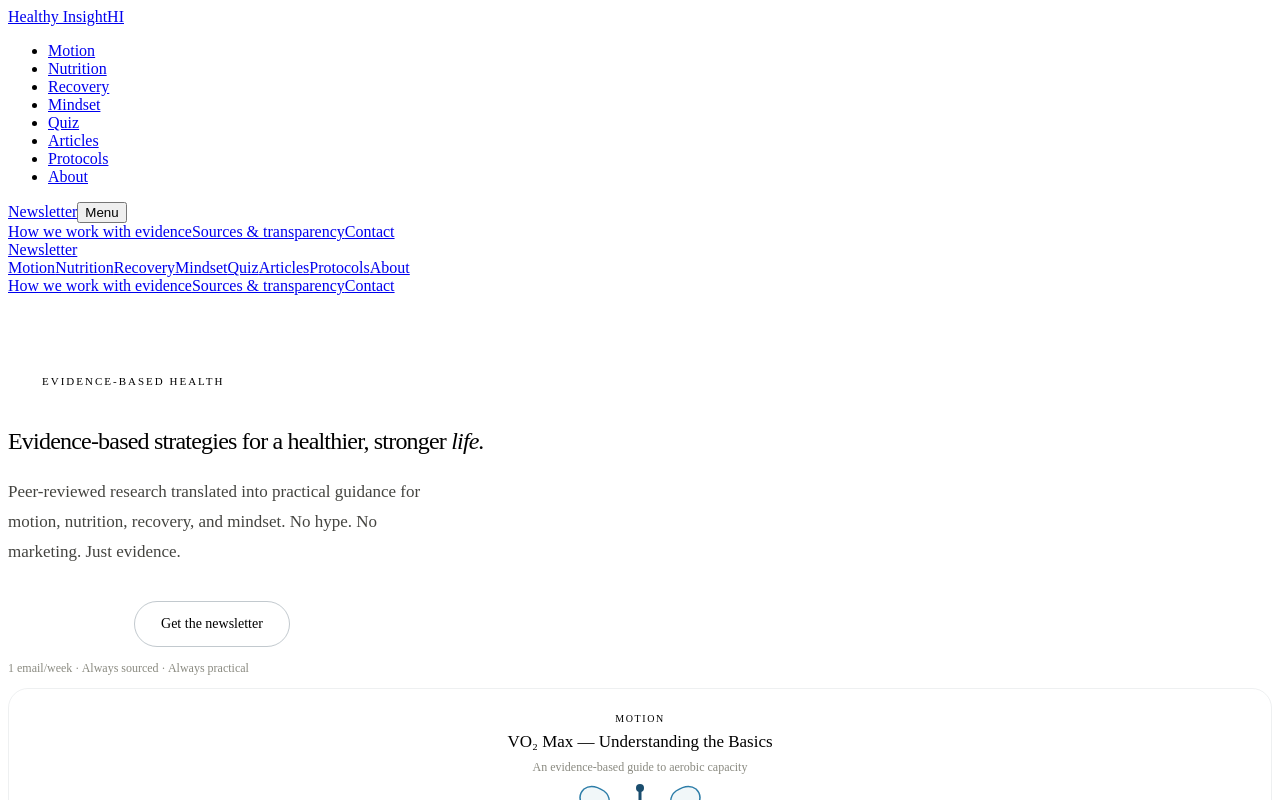
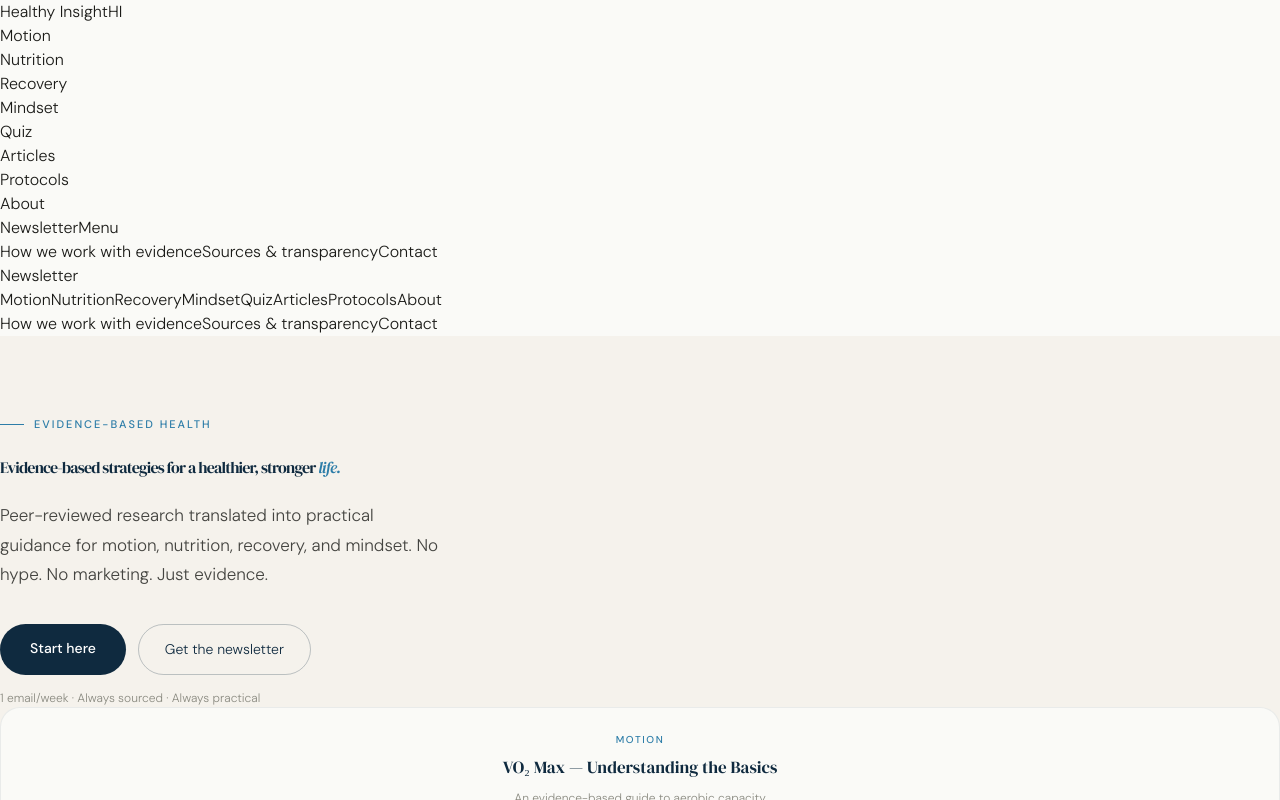
Before and after one commit to Healthyinsight/HIwebsite, a Next.js app: page / in a window 1280 px wide. Shown: the top 800 px of the page. Built offline with nearby package versions, Linux system fonts and the light colour scheme.

Commit message:
Update globals.css with new styles

```diff
--- a/src/styles/globals.css
+++ b/src/styles/globals.css
@@ -1,6 +1,31 @@
-.site-nav__bar {
-    overflow: hidden;
-    max-width: 100%;
+@import url('https://fonts.googleapis.com/css2?family=DM+Serif+Display:ital@0;1&family=DM+Sans:opsz,wght@9..40,300;9..40,400;9..40,500&display=swap');
+@tailwind base;
+@tailwind components;
+@tailwind utilities;
+
+:root {
+  --navy:       #0F2A3F;
+  --blue:       #1A4D6E;
+  --blue-mid:   #2D7DA8;
+  --blue-light: #5095AC;
+  --blue-pale:  #A8CCE0;
+  --sky:        #D4EAF5;
+  --cream:      #F5F2EC;
+  --warm:       #FAFAF7;
+  --sand:       #E8E2D8;
 }
-/* Original CSS content restored */
-/* Add your restored CSS content here, as I don't have access to the original CSS. */
+
+html {
+  font-family: 'DM Sans', sans-serif;
+  background: var(--warm);
+  color: #1A1A17;
+  font-weight: 300;
+  -webkit-font-smoothing: antialiased;
+}
+
+html { scroll-behavior: smooth; }
+
+::selection {
+  background: var(--sky);
+  color: var(--navy);
+}
```
